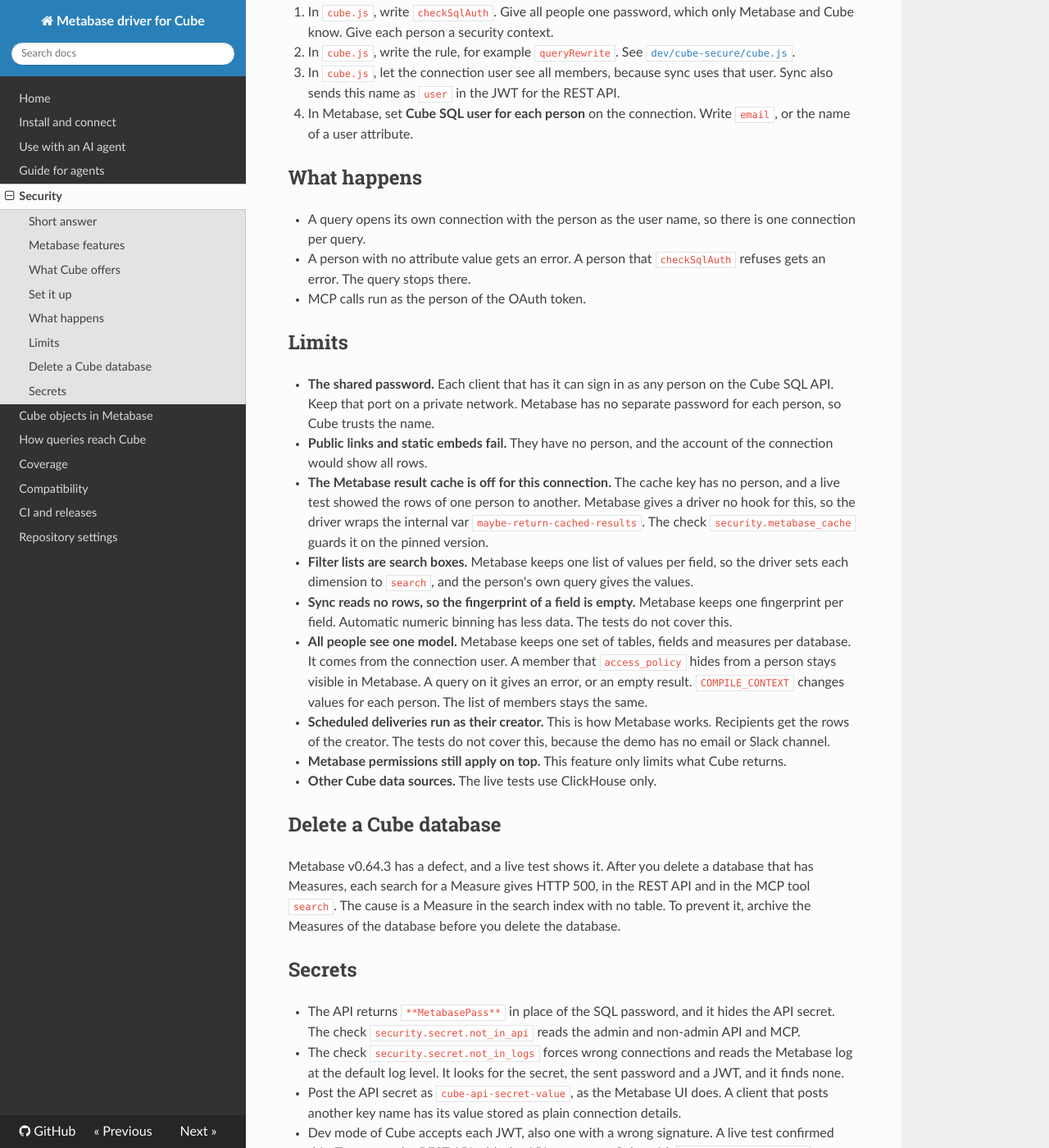
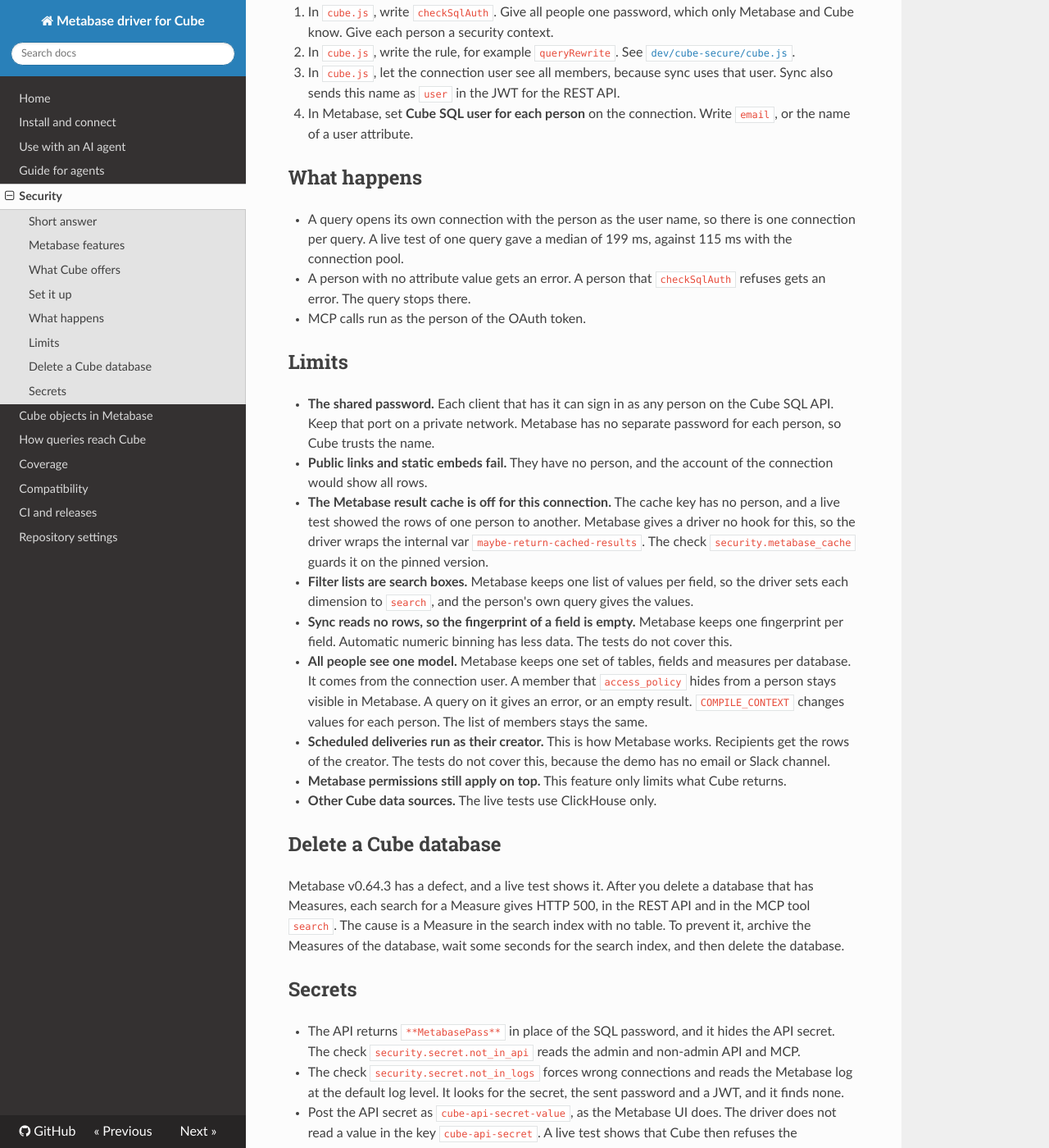
Before and after one commit to andrewkomkov/metabase-cube-driver, an MkDocs documentation site: the page built from docs/security.md, in a window 1280 px wide and 1400 px high, scrolled down 1040 px. Shown: the whole window at 82% size. Built offline with MkDocs 1.6.1, drawn with Linux system fonts in a browser that asks for light colours; nearby versions of some CDN libraries; some of the changed text lies outside the part shown.

Commit message:
docs: record live results for search, secret keys and connection cost

```diff
--- a/docs/security.md
+++ b/docs/security.md
@@ -34,7 +34,7 @@
 
 ## What happens
 
-- A query opens its own connection with the person as the user name, so there is one connection per query.
+- A query opens its own connection with the person as the user name, so there is one connection per query. A live test of one query gave a median of 199 ms, against 115 ms with the connection pool.
 - A person with no attribute value gets an error. A person that `checkSqlAuth` refuses gets an error. The query stops there.
 - MCP calls run as the person of the OAuth token.
 
@@ -54,11 +54,11 @@
 
 Metabase v0.64.3 has a defect, and a live test shows it. After you delete a database that has Measures, each search for a Measure gives HTTP 500, in the
 REST API and in the MCP tool `search`. The cause is a Measure in the search index with no table. To prevent it, archive the Measures of the
-database before you delete the database.
+database, wait some seconds for the search index, and then delete the database.
 
 ## Secrets
 
 - The API returns `**MetabasePass**` in place of the SQL password, and it hides the API secret. The check `security.secret.not_in_api` reads the admin and non-admin API and MCP.
 - The check `security.secret.not_in_logs` forces wrong connections and reads the Metabase log at the default log level. It looks for the secret, the sent password and a JWT, and it finds none.
-- Post the API secret as `cube-api-secret-value`, as the Metabase UI does. A client that posts another key name has its value stored as plain connection details.
+- Post the API secret as `cube-api-secret-value`, as the Metabase UI does. The driver does not read a value in the key `cube-api-secret`. A live test shows that Cube then refuses the connection with HTTP 403, if dev mode is off.
 - Dev mode of Cube accepts each JWT, also one with a wrong signature. A live test confirmed this. To protect the REST API with the API secret, run Cube with `CUBEJS_DEV_MODE=false`.
```
Also changed, not shown: docs/agents.md (+2 -1 lines).
